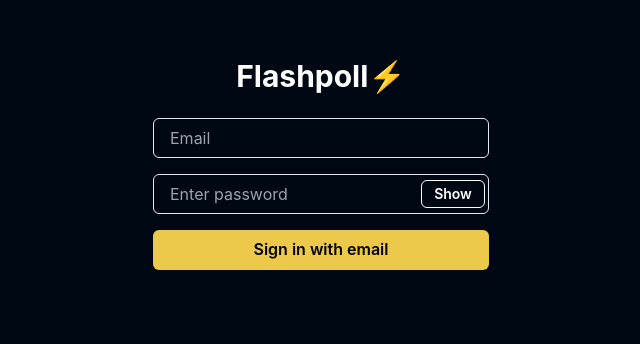
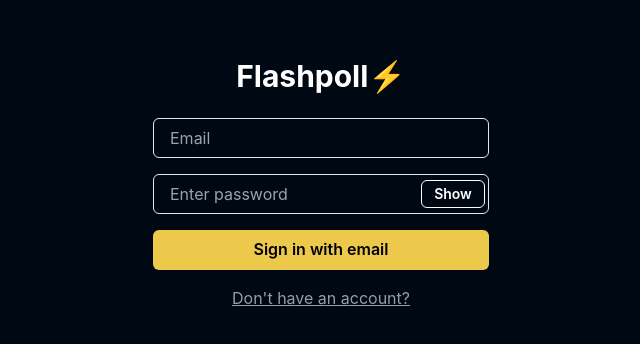
Before and after one commit to AnshVM/flashpoll, a Next.js app: page /login in a window 1280 px wide. Shown: the part 164-508 px from the top of the page, without its empty margins (319-959 px from the left). Built offline with nearby package versions, Linux system fonts and the light colour scheme.

Commit message:
add signup link to login and vica versa

```diff
--- a/pages/login.tsx
+++ b/pages/login.tsx
@@ -6,6 +6,7 @@
 import PasswordInput from './common/PasswordInput';
 import { useRouter } from 'next/router';
 import { useStore } from '@/store/store';
+import Link from 'next/link';
 
 export default function Signup() {
 
@@ -58,6 +59,7 @@
                 )}
 
                 <Button onClick={handleLogin} colorScheme='yellow'>Sign in with email</Button>
+                <Link href='/signup'><p className="text-center opacity-60 underline">Don't have an account?</p></Link>
             </div>
         </div>
     )
--- a/pages/signup.tsx
+++ b/pages/signup.tsx
@@ -5,6 +5,7 @@
 import Error from './common/Error'
 import { SignupRequest } from './types';
 import PasswordInput from './common/PasswordInput';
+import Link from 'next/link'
 
 export default function Signup() {
 
@@ -84,6 +85,9 @@
                 )}
 
                 <Button onClick={handleSignup} colorScheme='yellow'>Create Account</Button>
+
+                <Link href='/login'><p className="text-center opacity-60 underline">Already have an account?</p></Link>
+
             </div>
         </div>
     )
```
